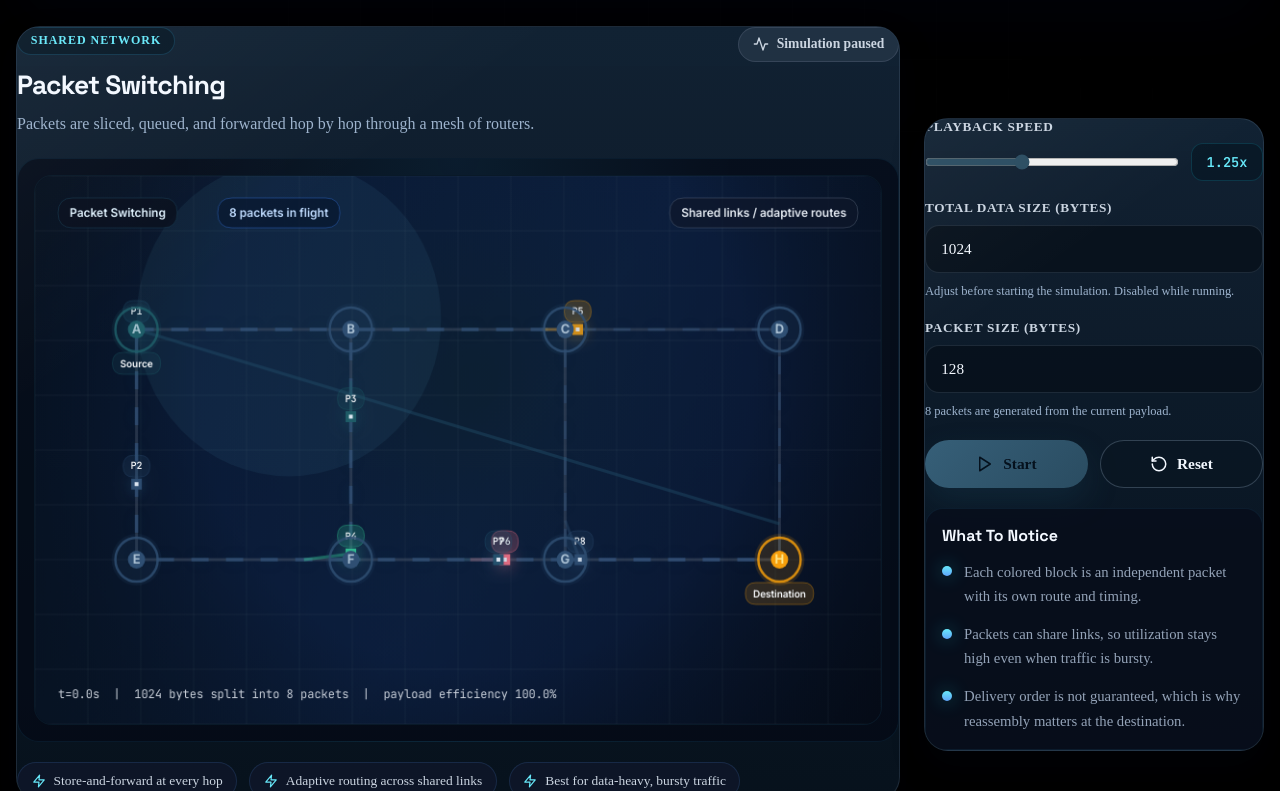
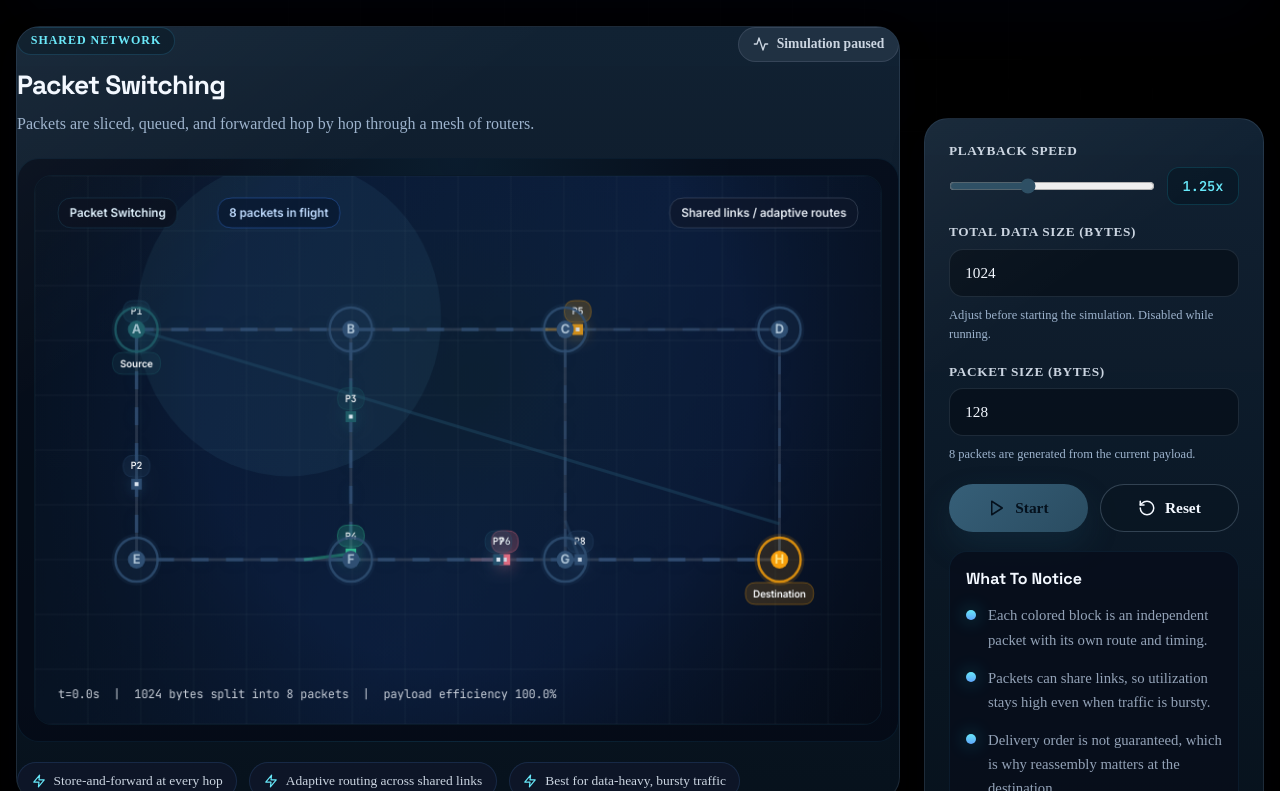
Before and after one commit to rakshit-737/packet-switching-app, a React (Vite) app: page /visualizer in a window 1280 px wide. Shown: the part 589-1380 px from the top of the page. Built offline with nearby package versions, Linux system fonts and the light colour scheme.

Commit message:
Add control-card styles for sticky positioning

```diff
--- a/src/styles/pages/Visualizer.css
+++ b/src/styles/pages/Visualizer.css
@@ -2,6 +2,14 @@
   display: flex;
   flex-direction: column;
   gap: 1.75rem;
+}
+.control-card {
+  position: sticky;
+  top: 92px;
+  display: flex;
+  flex-direction: column;
+  gap: 1.2rem;
+  padding: 1.5rem;
 }
 
 .visualizer-hero {
```
